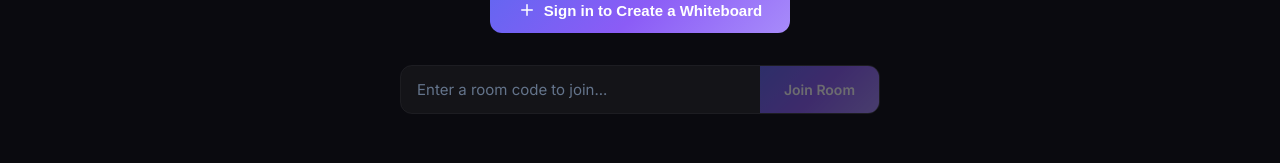
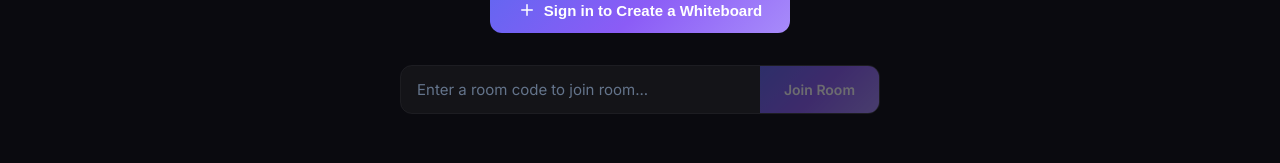
Before and after one commit to alexli8408/CoWhiteboard, a Next.js app in the folder frontend/: page / in a window 1280 px wide. Shown: the part 424-587 px from the top of the page. Built offline with nearby package versions, Linux system fonts and the light colour scheme; no server answers.

Commit message:
Update join input placeholder text

```diff
--- a/frontend/app/page.tsx
+++ b/frontend/app/page.tsx
@@ -156,7 +156,7 @@
             <input
               type="text"
               className={styles.joinInput}
-              placeholder="Enter a room code to join..."
+              placeholder="Enter a room code to join room..."
               value={joinCode}
               onChange={(e) => setJoinCode(e.target.value)}
               id="join-code-input"
```
